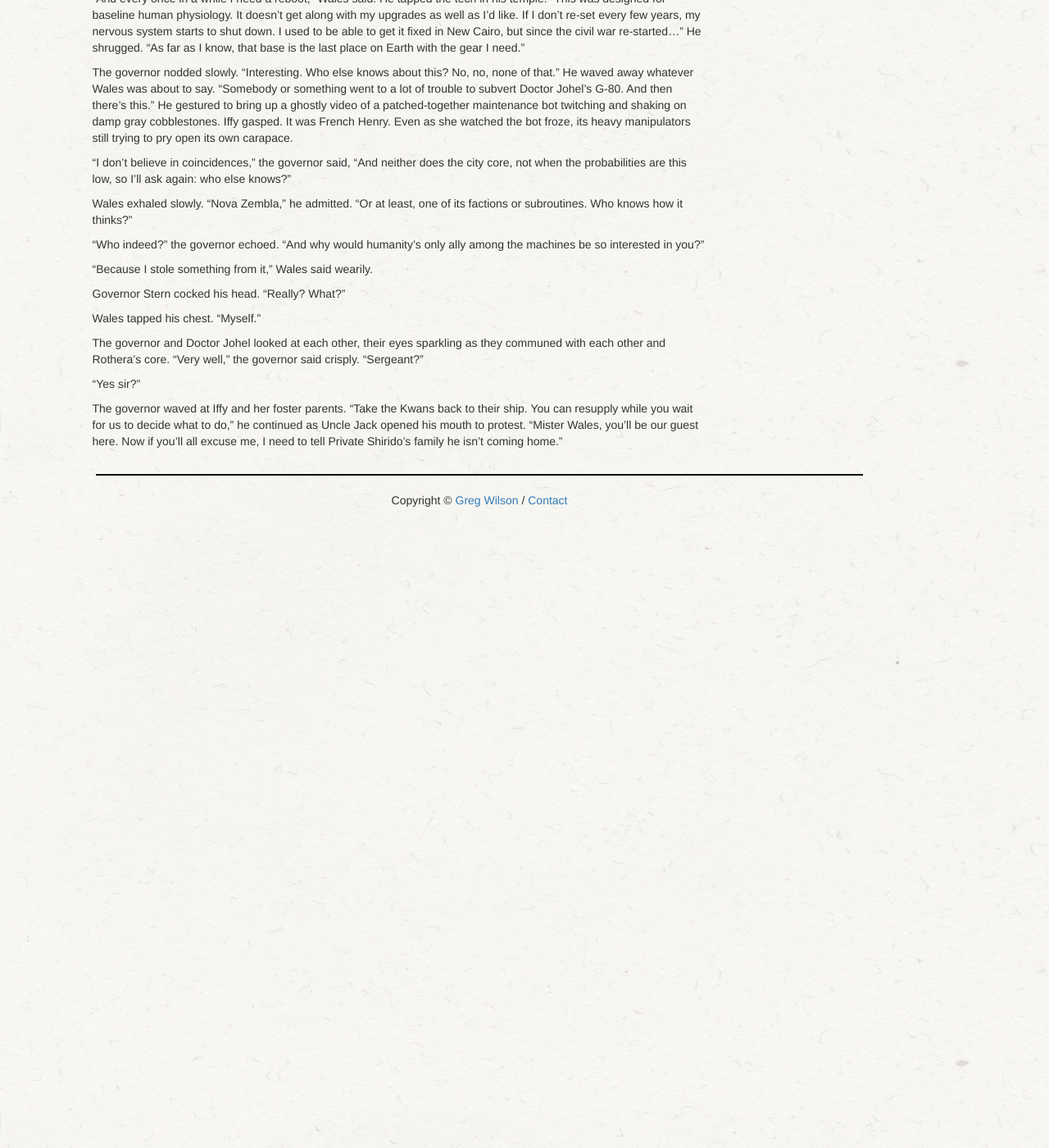
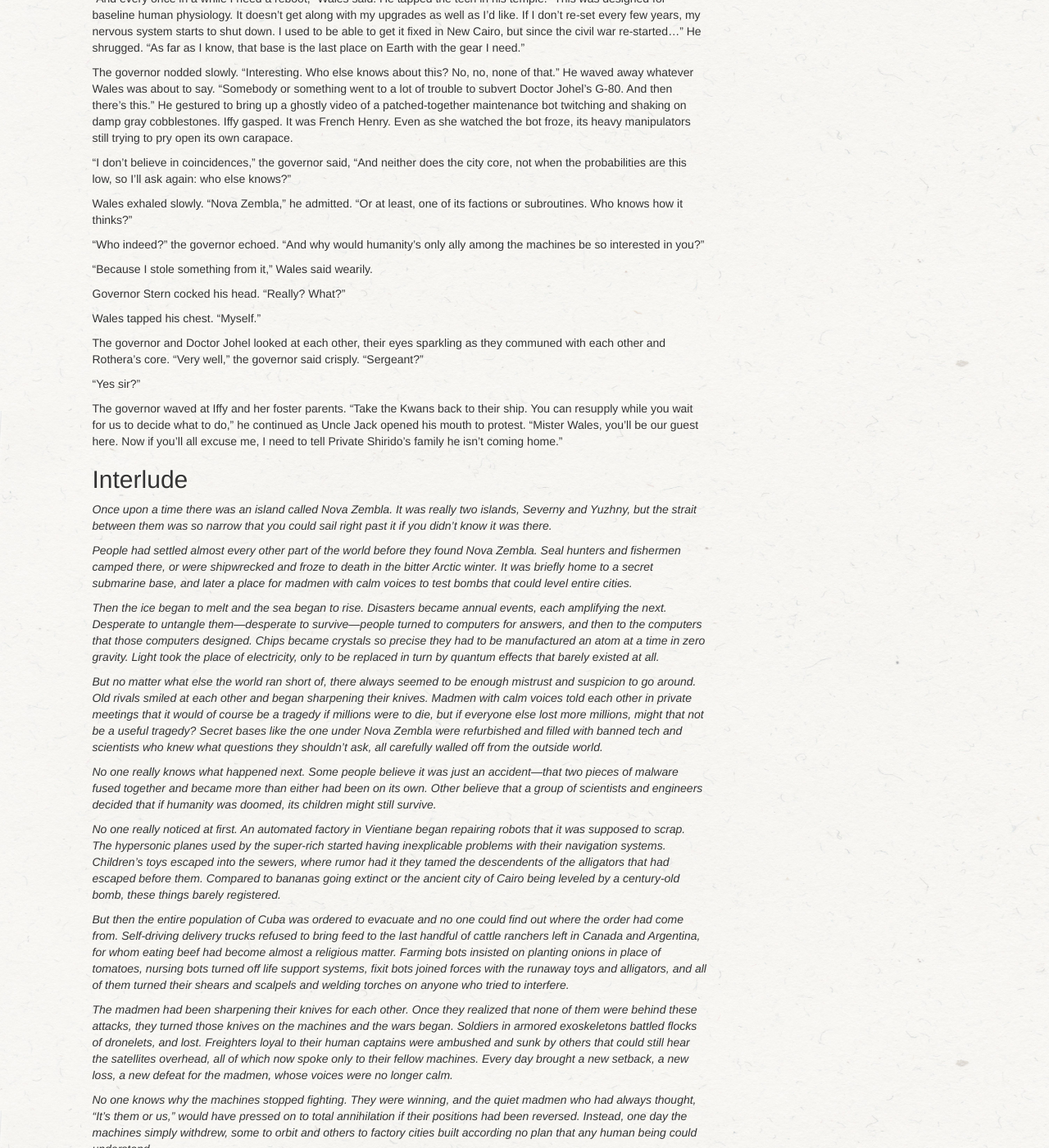
Before and after one commit to gvwilson/sensibleadventures, a Jekyll site: the page built from nardica/nardica.md, in a window 1280 px wide and 1400 px high, scrolled down 36192 px. Shown: the whole window at 82% size. Built offline with Jekyll 4.4.1, drawn with Linux system fonts in a browser that asks for light colours; nearby versions of some CDN libraries; library files that are not in the unit come from our copies; some of the changed text lies outside the part shown.

Commit message:
A bit of history

```diff
--- a/nardica/nardica.md
+++ b/nardica/nardica.md
@@ -3879,3 +3878,124 @@
 "Mister Wales, you'll be our guest here.
 Now if you'll all excuse me,
 I need to tell Private Shirido's family he isn't coming home."
+
+## Interlude
+
+*Once upon a time there was an island called Nova Zembla.
+It was really two islands,
+Severny and Yuzhny,
+but the strait between them was so narrow
+that you could sail right past it if you didn't know it was there.*
+
+*People had settled almost every other part of the world
+before they found Nova Zembla.
+Seal hunters and fishermen camped there,
+or were shipwrecked and froze to death in the bitter Arctic winter.
+It was briefly home to a secret submarine base,
+and later a place for madmen with calm voices
+to test bombs that could level entire cities.*
+
+*Then the ice began to melt and the sea began to rise.
+Disasters became annual events,
+each amplifying the next.
+Desperate to untangle them---desperate to survive---people
+turned to computers for answers,
+and then to the computers that those computers designed.
+Chips became crystals so precise
+they had to be manufactured an atom at a time in zero gravity.
+Light took the place of electricity,
+only to be replaced in turn by quantum effects
+that barely existed at all.*
+
+*But no matter what else the world ran short of,
+there always seemed to be enough mistrust and suspicion to go around.
+Old rivals smiled at each other and began sharpening their knives.
+Madmen with calm voices told each other in private meetings
+that it would of course be a tragedy if millions were to die,
+but if everyone else lost more millions,
+might that not be a useful tragedy?
+Secret bases like the one under Nova Zembla were refurbished
+and filled with banned tech and scientists who knew what questions they shouldn't ask,
+all carefully walled off from the outside world.*
+
+*No one really knows what happened next.
+Some people believe it was just an accident---that
+two pieces of malware fused together
+and became more than either had been on its own.
+Other believe that a group of scientists and engineers
+decided that if humanity was doomed,
+its children might still survive.*
+
+*No one really noticed at first.
+An automated factory in Vientiane began repairing robots
+that it was supposed to scrap.
+The hypersonic planes used by the super-rich
+started having inexplicable problems with their navigation systems.
+Children's toys escaped into the sewers,
+where rumor had it
+they tamed the descendents of the alligators that had escaped before them.
+Compared to bananas going extinct
+or the ancient city of Cairo being leveled by a century-old bomb,
+these things barely registered.*
+
+*But then the entire population of Cuba was ordered to evacuate
+and no one could find out where the order had come from.
+Self-driving delivery trucks refused to bring feed
+to the last handful of cattle ranchers left in Canada and Argentina,
+for whom eating beef had become almost a religious matter.
+Farming bots insisted on planting onions in place of tomatoes,
+nursing bots turned off life support systems,
+fixit bots joined forces with the runaway toys and alligators,
+and all of them turned their shears and scalpels and welding torches
+on anyone who tried to interfere.*
+
+*The madmen had been sharpening their knives for each other.
+Once they realized that none of them were behind these attacks,
+they turned those knives on the machines and the wars began.
+Soldiers in armored exoskeletons battled flocks of dronelets, and lost.
+Freighters loyal to their human captains
+were ambushed and sunk by others that could still hear the satellites overhead,
+all of which now spoke only to their fellow machines.
+Every day brought a new setback,
+a new loss,
+a new defeat for the madmen,
+whose voices were no longer calm.*
+
+*No one knows why the machines stopped fighting.
+They were winning,
+and the quiet madmen who had always thought, "It's them or us,"
+would have pressed on to total annihilation
+if their positions had been reversed.
+Instead,
+one day the machines simply withdrew,
+some to orbit and others to factory cities
+built according no plan that any human being could understand.*
+
+*People sought answers.
+A cyborg child raised in a supposedly secure underground lab
+patiently told his frightened captors that they wouldn't find any they could understand.
+The most highly evolved machines didn't actually think any more.
+"It's more like evolution,"
+he said patiently.
+"Or vacuum birefringence."
+Then he and his siblings vanished into the Iowa Desert,
+leaving their creators no wiser than before.*
+
+*Years passed,
+and the truce with the machines slowly became normal.
+Flying was a thing of the past---anything bigger than a person
+or faster than a seagull
+was only safe from satellites if it was heavily armored,
+and even then not always---and
+the machines' cities were strictly off limits,
+but other than that an uneasy peace settled across the exhausted planet.
+The cores buried under Nova Zembla began trading newly-made machine tools
+for balls of yarn, old photographs, and songs.
+People got used to seeing an occasional bot again,
+but while a few places allowed them citizenship,
+most were careful to limit what their cores could see, hear, think, and do.
+As the last of the rainforests vanished
+and tweaked jellies drove one species of fish after another to extinction,
+everyone found they had more pressing things to worry about
+than whether the future belonged to them
+or the machines they had created.*
```
Also changed, not shown: other parts of nardica/nardica.md (+0 -1 lines).
